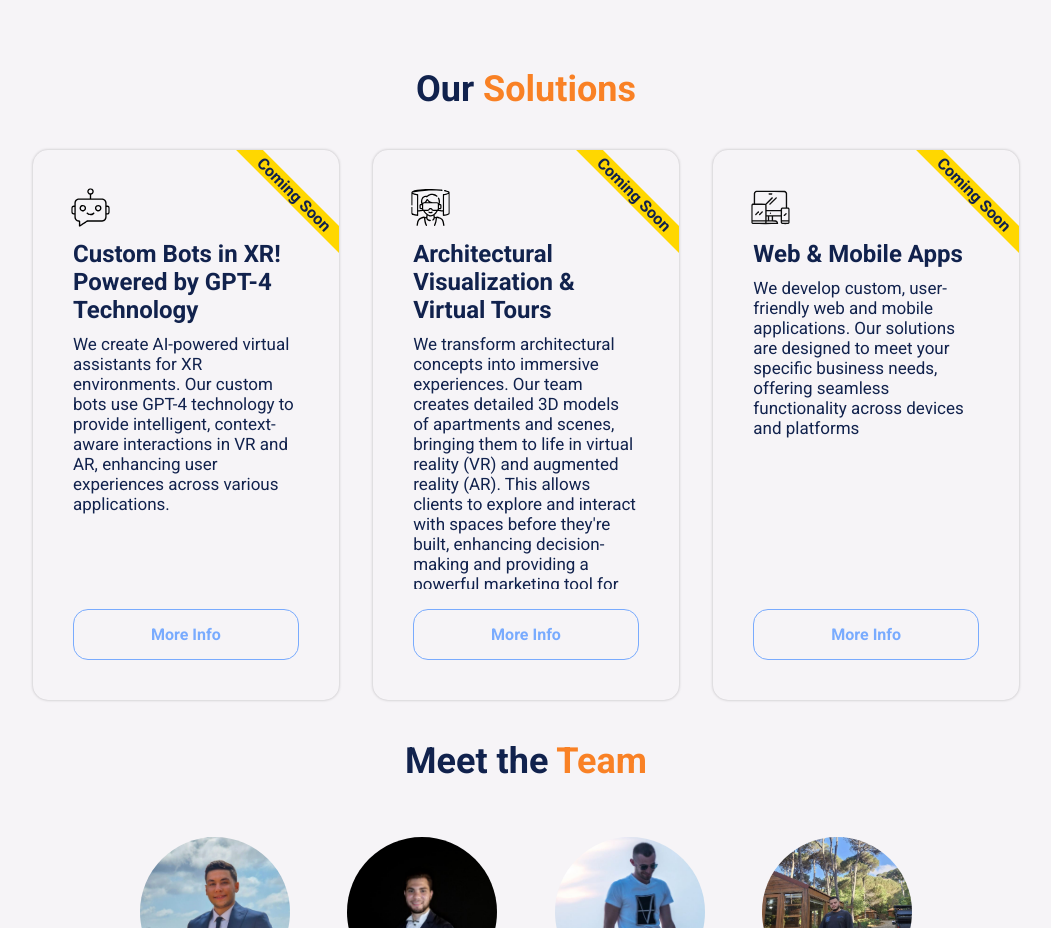
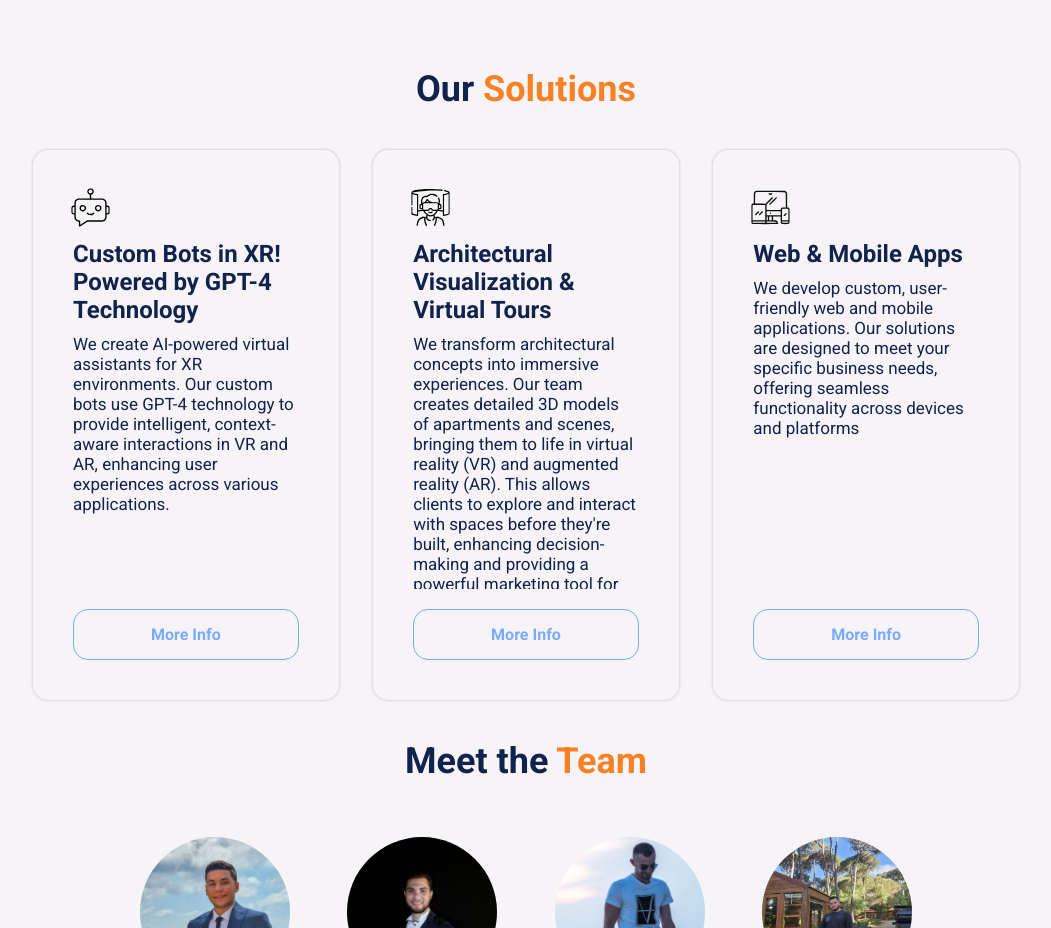
Before and after one commit to rabeeqiblawi/portfolio-nextjs, a Next.js app: page / in a window 1280 px wide. Shown: the part 1620-2548 px from the top of the page, without its empty margins (114-1165 px from the left). Built offline with nearby package versions, Linux system fonts and the light colour scheme.

Commit message:
update coming soon code

```diff
--- a/src/components/cards/InfoCard.jsx
+++ b/src/components/cards/InfoCard.jsx
@@ -4,7 +4,6 @@ import Image from 'next/image';
 import Link from 'next/link';
 
 const InfoCard = ({ icon, title, description, actionText, actionLink, comingSoon }) => {
-    comingSoon ="/icons/soon.svg";
     return (
         <div className={styles.container}>
             <div className={styles.content}>
--- a/src/components/servicesSection/servicesSection.jsx
+++ b/src/components/servicesSection/servicesSection.jsx
@@ -22,6 +22,7 @@ const ServicesSection = ({isHidden, headerTitle, headerHighlightedWord, headerID
                         description={service.description}
                         actionText={service.actionText}
                         actionLink={service.actionLink}
+                        comingSoon={project.comingSoon}
                     />
                 ))}
             </div>
--- a/src/components/solutionsSection/SolutionsSection.jsx
+++ b/src/components/solutionsSection/SolutionsSection.jsx
@@ -22,6 +22,7 @@ const SolutionsSection = ({isHidden, headerTitle, headerHighlightedWord, headerI
                         description={project.description}
                         actionText={project.actionText}
                         actionLink={project.actionLink}
+                        comingSoon={project.comingSoon}
                     />
                 ))}
             </div>
```
